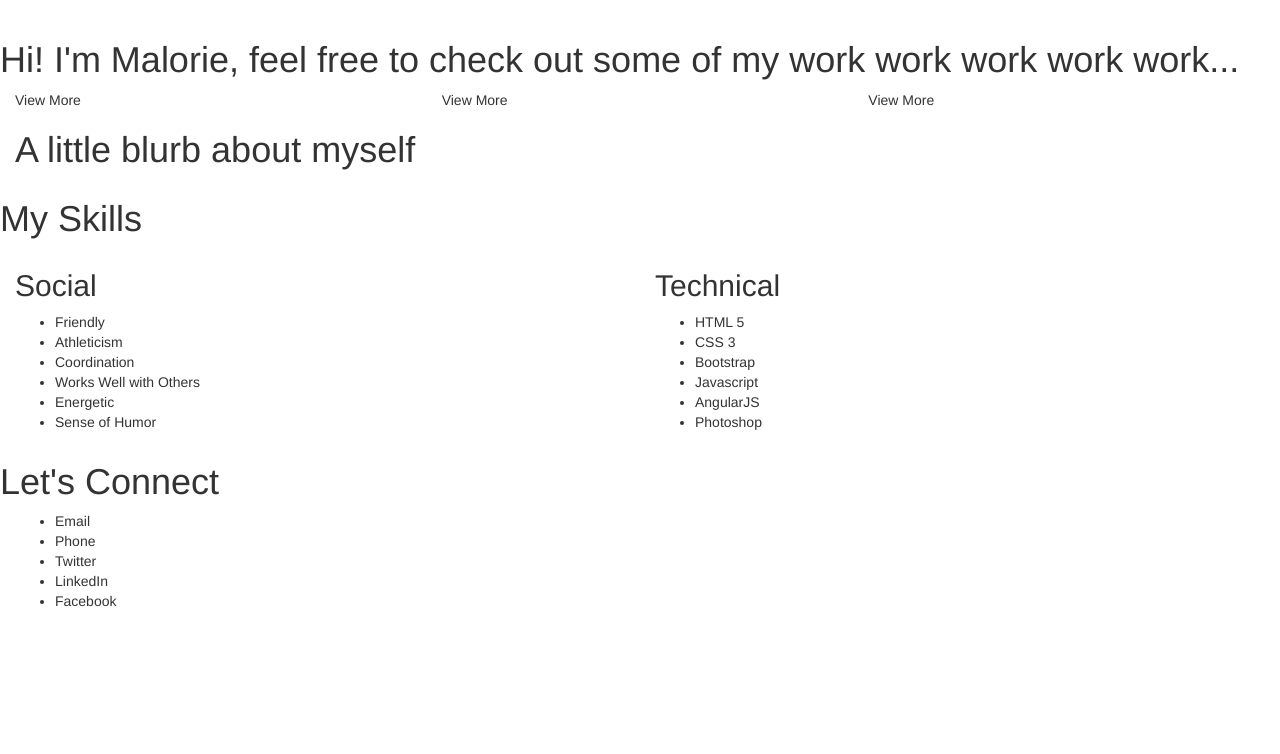
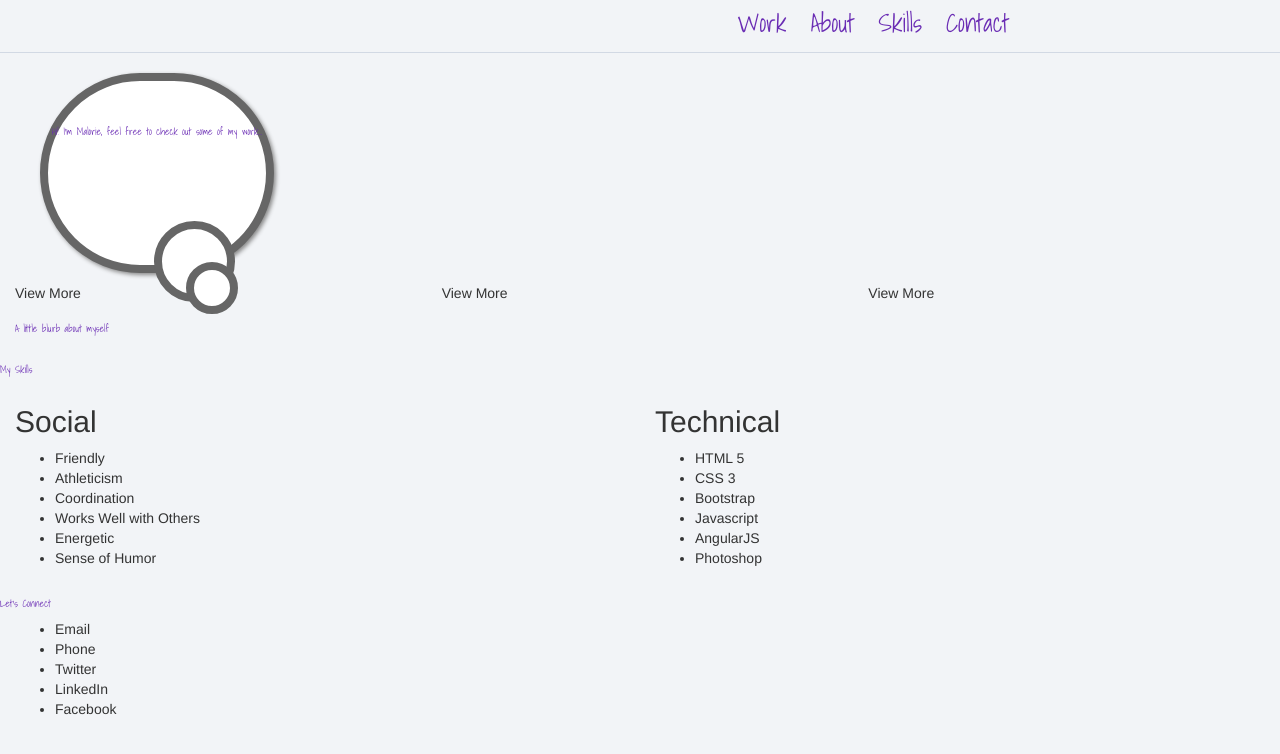
Before and after one commit to kramer20/Portfolio, a PHP site: page / in a window 1280 px wide. Shown: the top 754 px of the page. Run offline with PHP 8.4, Linux system fonts and the light colour scheme; style sheets or scripts are compiled from the project's sources; some libraries are stand-ins or nearby versions.

Commit message:
thought bubbles

```diff
--- /dev/null
+++ b/css/main.css
@@ -0,0 +1,55 @@
+ul.navList {
+  padding-top: 6px;
+  text-align: center; }
+  ul.navList li.page-scroll {
+    display: inline;
+    padding: 10px; }
+    ul.navList li.page-scroll a {
+      text-decoration: none;
+      color: #6A2CB4;
+      font-size: 25px;
+      font-family: "Shadows Into Light", cursive; }
+      ul.navList li.page-scroll a:focus {
+        outline: none; }
+
+h1.workIntro {
+  position: relative;
+  width: 234px;
+  height: 200px;
+  text-align: center;
+  line-height: 100px;
+  background-color: #fff;
+  border: 8px solid #666;
+  border-radius: 145px;
+  box-shadow: 2px 2px 4px #888;
+  margin-left: 40px; }
+
+h1.workIntro:before, h1.workIntro:after {
+  content: ' ';
+  margin-left: 102px;
+  margin-top: 140px;
+  width: 81px;
+  height: 81px;
+  background-color: #fff;
+  border: 8px solid #666;
+  border-radius: 58px;
+  position: absolute; }
+
+h1.workIntro:after {
+  width: 52px;
+  height: 52px;
+  margin-left: -76px;
+  margin-top: 181px;
+  border-radius: 58px;
+  position: absolute; }
+
+body {
+  background-color: #F2F4F7; }
+
+.nav {
+  border-bottom: 1px solid #d2d9e4; }
+
+h1 {
+  color: #6A2CB4;
+  font-family: "Shadows Into Light", cursive;
+  font-size: 10px; }
--- a/index.html
+++ b/index.html
@@ -1,5 +1,6 @@
 <!DOCTYPE html>
-<html lang='en' ng-app="portfolio">
+<html lang='en'>
+ <!-- ng-app="portfolio" -->
 <head>
      <meta charset='utf-8'>
      <title>Malorie Kramer Portfolio</title>
@@ -17,27 +18,41 @@
 	<script src="node_modules/angular/angular.min.js"></script>
     <script src="node_modules/angular-ui-router/release/angular-ui-router.min.js"></script>
     <script src="https://use.fontawesome.com/247c14072a.js"></script>
+    <link href="https://fonts.googleapis.com/css?family=Shadows+Into+Light" rel="stylesheet">
 </head>
 
 <body id="body">
 
         <div class="container-fluid">
-
+                <!-- Navigation -->
             <div class="row nav">
                 <div class="col-xs-4 col-sm-4 col-md-4 col-lg-4 logoCol">
                     <img class="logo">
                 </div>
 
                 <div class="col-md-8 col-lg-8 navCol">
-
+                    <ul class="navList">
+                        <li class="page-scroll">
+                            <a href="#work">Work</a>
+                        </li>
+                        <li class="page-scroll">
+                            <a href="#about">About</a>
+                        </li>
+                        <li class="page-scroll">
+                            <a href="#skills">Skills</a>
+                        </li>
+                        <li class="page-scroll">
+                            <a href="#contact">Contact</a>
+                        </li>
+                    </ul>
                 </div>
             </div>
 
                 <!--Work-->
 
             <section id="work">
-                <div class="row work">
-                    <h1 class="workIntro">Hi! I'm Malorie, feel free to check out some of my work work work work work...</h1>
+                <div class="row">
+                    <h1 class="workIntro">Hi! I'm Malorie, feel free to check out some of my work...</h1>
                         <div class="col-xs-4 col-sm-4 col-md-4 col-lg-4">
                             <div class="image of work"></div>
                                 <div class="moreInfo">View More</div>
@@ -56,9 +71,9 @@
                 <!-- About -->
 
             <section id="about">
-                <div class="row about">
+                <div class="row">
                     <div class="col-xs-12 col-sm-12 col-md-12 col-lg-12 aboutCol">
-                        <h1 class="aboutIntro">A little blurb about myself</h1>
+                        <h1 class="intro">A little blurb about myself</h1>
                     </div>
                 </div>
             </section>
@@ -66,8 +81,8 @@
                 <!-- Skills -->
 
             <section id="skills">
-                <div class="row skills">
-                    <h1 class="skillsIntro">My Skills</h1>
+                <div class="row">
+                    <h1 class="intro">My Skills</h1>
                         <div class="col-xs-6 col-sm-6 col-md-6 col-lg-6 socialSkills">
                             <h2 class="socialSkillsTitle">Social</h2>
                                 <ul class="socialList">
@@ -96,8 +111,8 @@
             <!-- Contact -->
 
             <section id="contact">
-                <div class="row contact">
-                    <h1 class="contactIntro">Let's Connect</h1>
+                <div class="row">
+                    <h1 class="intro">Let's Connect</h1>
                         <div class="col-xs-12 col-sm-12 col-md-12 col-lg-12 contactCol">
                             <div class="contactLinks">
                                 <ul class="contactList">
@@ -122,8 +137,8 @@
 
         </div>
     <!--link to JS file-->
-    <script src="js/main.js"></script>
+   <!--  <script src="js/main.js"></script>
     <script src="js/factories/api.js"></script>
-    <script src="js/controllers/mainControl.js"></script>
+    <script src="js/controllers/mainControl.js"></script> -->
 </body>
 </html>
--- a/js/main.js
+++ b/js/main.js
@@ -1,21 +1,21 @@
-(function() {
-    'use strict';
-    angular
-        .module('portfolio', ['ui.router'])
-        .config(function($stateProvider, $urlRouterProvider) {
+// (function() {
+//     'use strict';
+//     angular
+//         .module('portfolio', ['ui.router'])
+//         .config(function($stateProvider, $urlRouterProvider) {
 
-	  	$urlRouterProvider.otherwise("/");
+// 	  	$urlRouterProvider.otherwise("/");
 
-	  	$stateProvider
-	    .state('home', {
-      	url: '/',
-      	views: {
-      		'main': {
-		        templateUrl: '../views/home.html',
-		        controller: 'MainController',
-		        controllerAs: 'controller'
-		      },
-		  },
-	    });
-	});
-})();
+// 	  	$stateProvider
+// 	    .state('home', {
+//       	url: '/',
+//       	views: {
+//       		'main': {
+// 		        templateUrl: '../views/home.html',
+// 		        controller: 'MainController',
+// 		        controllerAs: 'controller'
+// 		      },
+// 		  },
+// 	    });
+// 	});
+// })();
--- a/sass/_nav.scss
+++ b/sass/_nav.scss
@@ -0,0 +1,18 @@
+ul.navList{
+	padding-top:6px;
+	text-align: center;
+	li.page-scroll{
+		display:inline;
+		padding:10px;
+
+		a{
+		text-decoration: none;
+		color:$mainpurple;
+		font-size: 25px;
+		font-family: $fontOne;
+		&:focus {
+			outline:none;
+		}
+		}
+	}
+}
--- /dev/null
+++ b/sass/_thoughtBubbles.scss
@@ -0,0 +1,38 @@
+//workThought bubble
+h1.workIntro {
+  position: relative;
+  width: 234px;
+  height: 200px;
+  text-align: center;
+  line-height: 100px;
+  background-color: #fff;
+  border: 8px solid #666;
+  border-radius: 145px;
+  box-shadow: 2px 2px 4px #888;
+  margin-left:40px;
+}
+
+h1.workIntro:before, h1.workIntro:after{
+  content: ' ';
+  margin-left: 102px;
+  margin-top: 140px;
+  width: 81px;
+  height: 81px;
+  background-color: #fff;
+  border: 8px solid #666;
+  // -webkit-border-radius: 28px;
+  // -moz-border-radius: 28px;
+  border-radius: 58px;
+  position:absolute;
+}
+
+h1.workIntro:after {
+  width: 52px;
+  height: 52px;
+  margin-left: -76px;
+  margin-top: 181px;
+  // -webkit-border-radius: 18px;
+  // -moz-border-radius: 18px;
+  border-radius: 58px;
+  position:absolute;
+}
--- a/sass/main.scss
+++ b/sass/main.scss
@@ -1,3 +1,26 @@
 $mainpurple: #6A2CB4;
+$lightgray: #F2F4F7;
+$fontOne:'Shadows Into Light', cursive;
 
 @import 'nav';
+@import 'work';
+@import 'skills';
+@import 'about';
+@import 'contact';
+@import 'thoughtBubbles';
+
+body {
+	background-color:$lightgray;
+}
+
+.nav{
+	border-bottom:1px solid darken($lightgray,10);
+}
+
+h1{
+	color:$mainpurple;
+	// text-align:center;
+	font-family:$fontOne;
+	font-size:10px;
+	// padding:20px;
+}
--- a/views/home.html
+++ /dev/null
@@ -1 +0,0 @@
-<h1></h1>
```
Also changed, not shown: views/partials/navMenu.html (deleted, +0 -7 lines), sass/_about.scss (added), sass/_contact.scss (added), sass/_skills.scss (added), sass/_work.scss (added).
